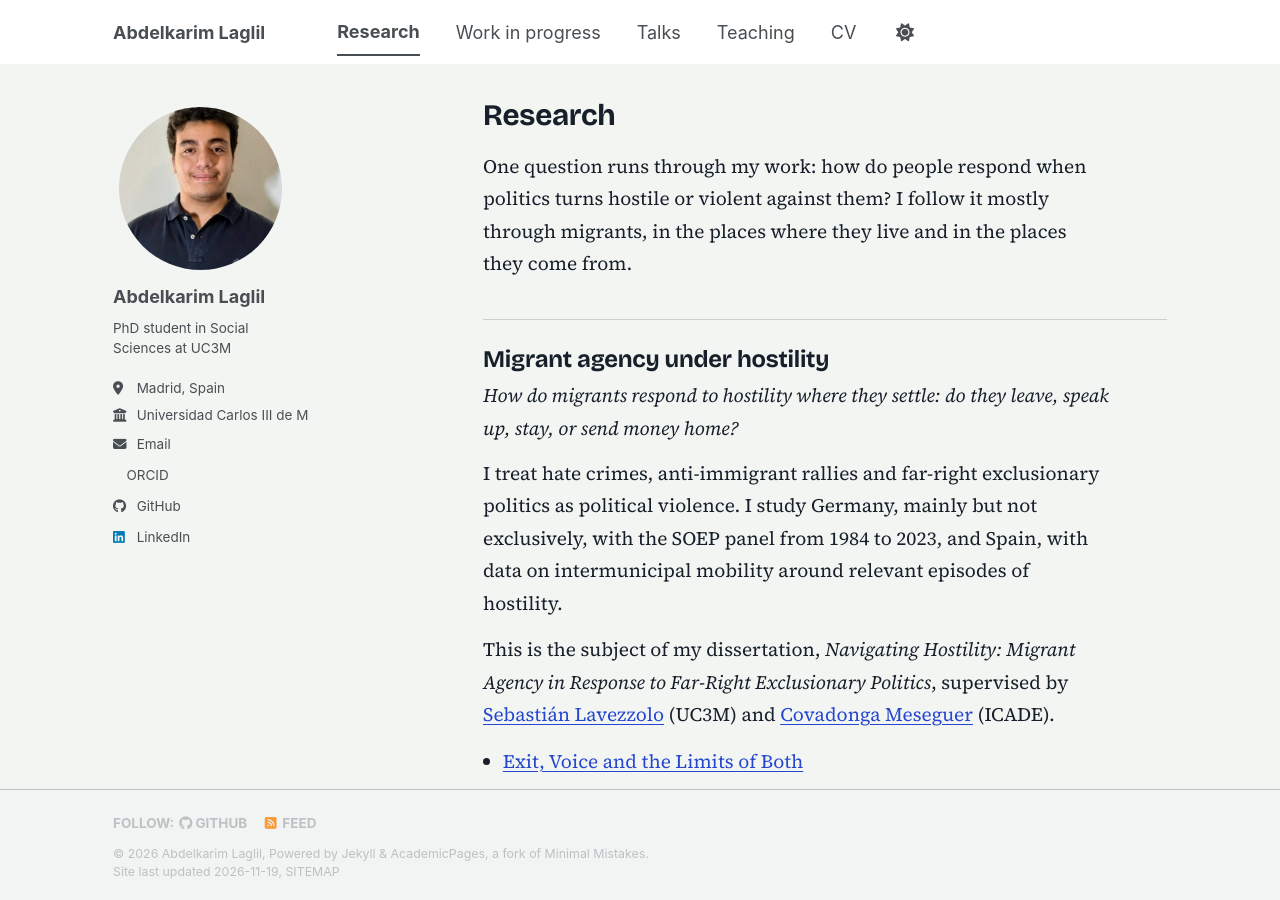
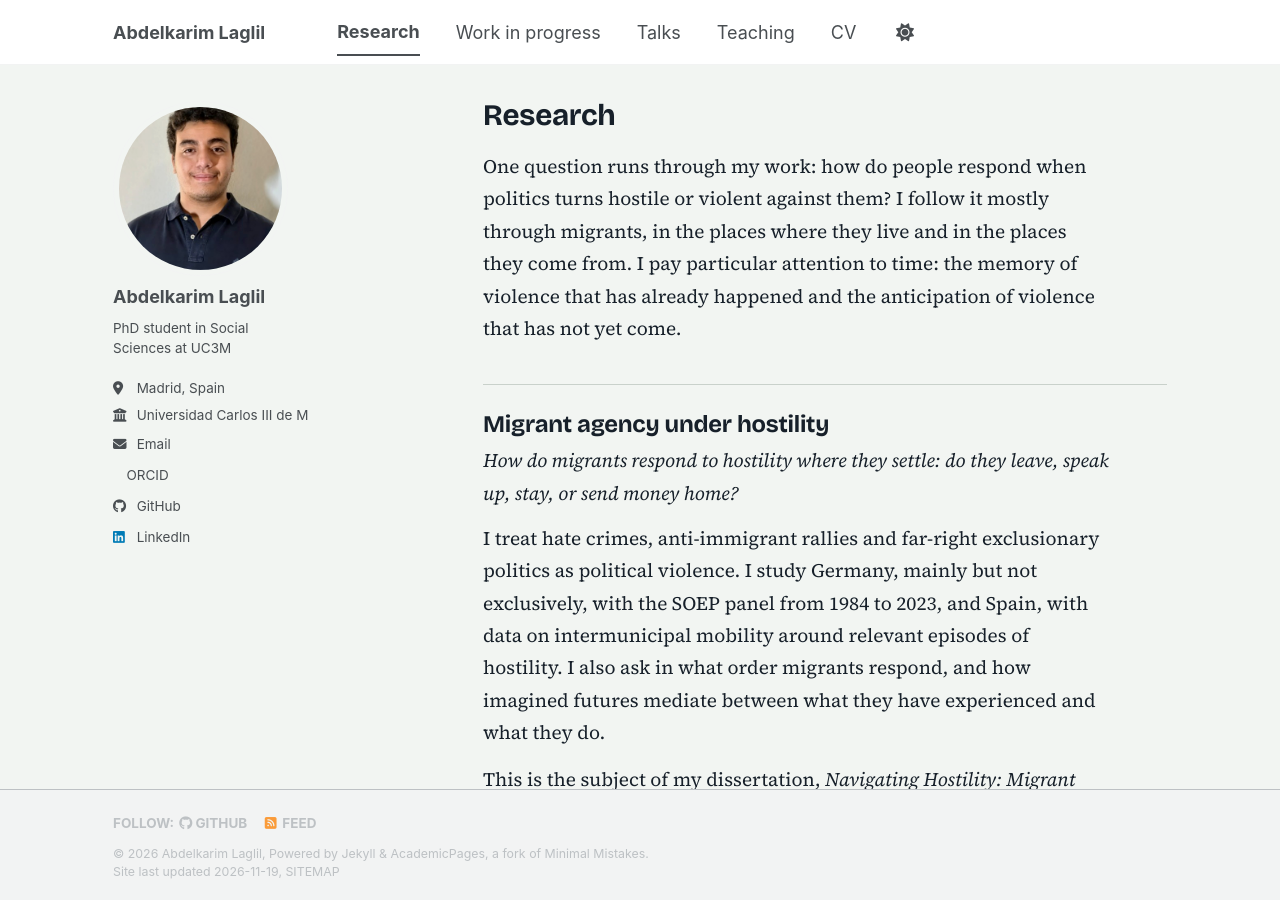
Before and after one commit to AbdelkarimLaglil/AbdelkarimLaglil.github.io, a Jekyll site: the page built from _pages/research.md, in a window 1280 px wide and 900 px high. Built offline with Jekyll 4.4.1, drawn with Linux system fonts in a browser that asks for light colours; a script bundle is joined from its source files by our own code; a style sheet for code colours, icons or effects is not loaded.

Commit message:
Research: memory and anticipation of violence, imagined futures
Co-Authored-By: Claude Sonnet 5.5 <noreply@anthropic.com>
Claude-Session: https://claude.ai/code/session_017vH5ZQkLibWayVuG7moGCB

```diff
--- a/_pages/research.md
+++ b/_pages/research.md
@@ -6,12 +6,12 @@ excerpt: "Research on migrant agency under hostility, violence across borders, a
 author_profile: true
 ---
 
-One question runs through my work: how do people respond when politics turns hostile or violent against them? I follow it mostly through migrants, in the places where they live and in the places they come from.
+One question runs through my work: how do people respond when politics turns hostile or violent against them? I follow it mostly through migrants, in the places where they live and in the places they come from. I pay particular attention to time: the memory of violence that has already happened and the anticipation of violence that has not yet come.
 
 <section class="lh-sec">
 <h2>Migrant agency under hostility</h2>
 <p class="q">How do migrants respond to hostility where they settle: do they leave, speak up, stay, or send money home?</p>
-<p>I treat hate crimes, anti-immigrant rallies and far-right exclusionary politics as political violence. I study Germany, mainly but not exclusively, with the SOEP panel from 1984 to 2023, and Spain, with data on intermunicipal mobility around relevant episodes of hostility.</p>
+<p>I treat hate crimes, anti-immigrant rallies and far-right exclusionary politics as political violence. I study Germany, mainly but not exclusively, with the SOEP panel from 1984 to 2023, and Spain, with data on intermunicipal mobility around relevant episodes of hostility. I also ask in what order migrants respond, and how imagined futures mediate between what they have experienced and what they do.</p>
 <p>This is the subject of my dissertation, <em>Navigating Hostility: Migrant Agency in Response to Far-Right Exclusionary Politics</em>, supervised by <a href="https://sites.google.com/view/sebastianlavezzolo">Sebastián Lavezzolo</a> (UC3M) and <a href="https://web.comillas.edu/profesor/cmeseguer">Covadonga Meseguer</a> (ICADE).</p>
 <ul class="papers">
 <li><a href="{{ site.baseurl }}/work-in-progress/">Exit, Voice and the Limits of Both</a></li>
```
